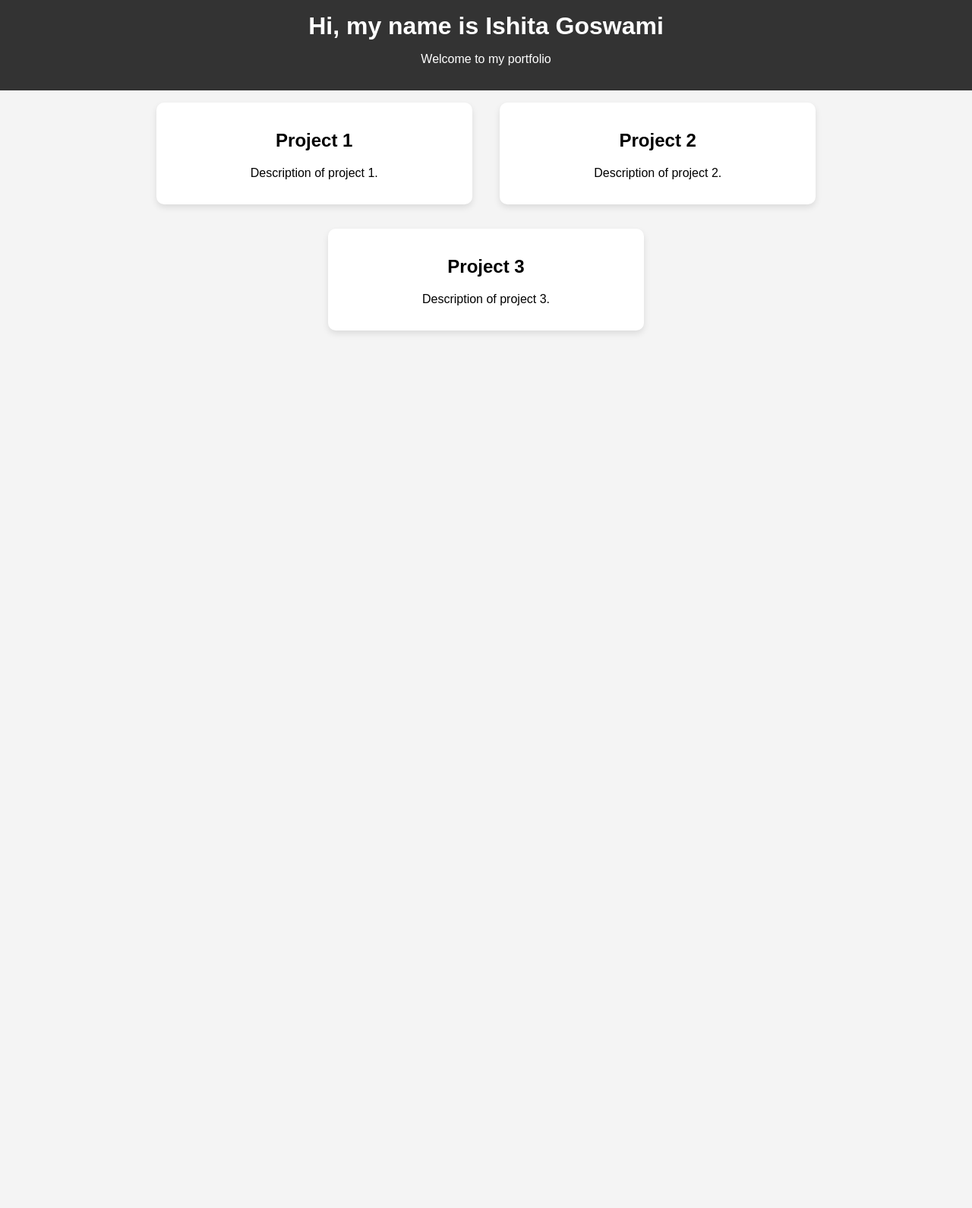
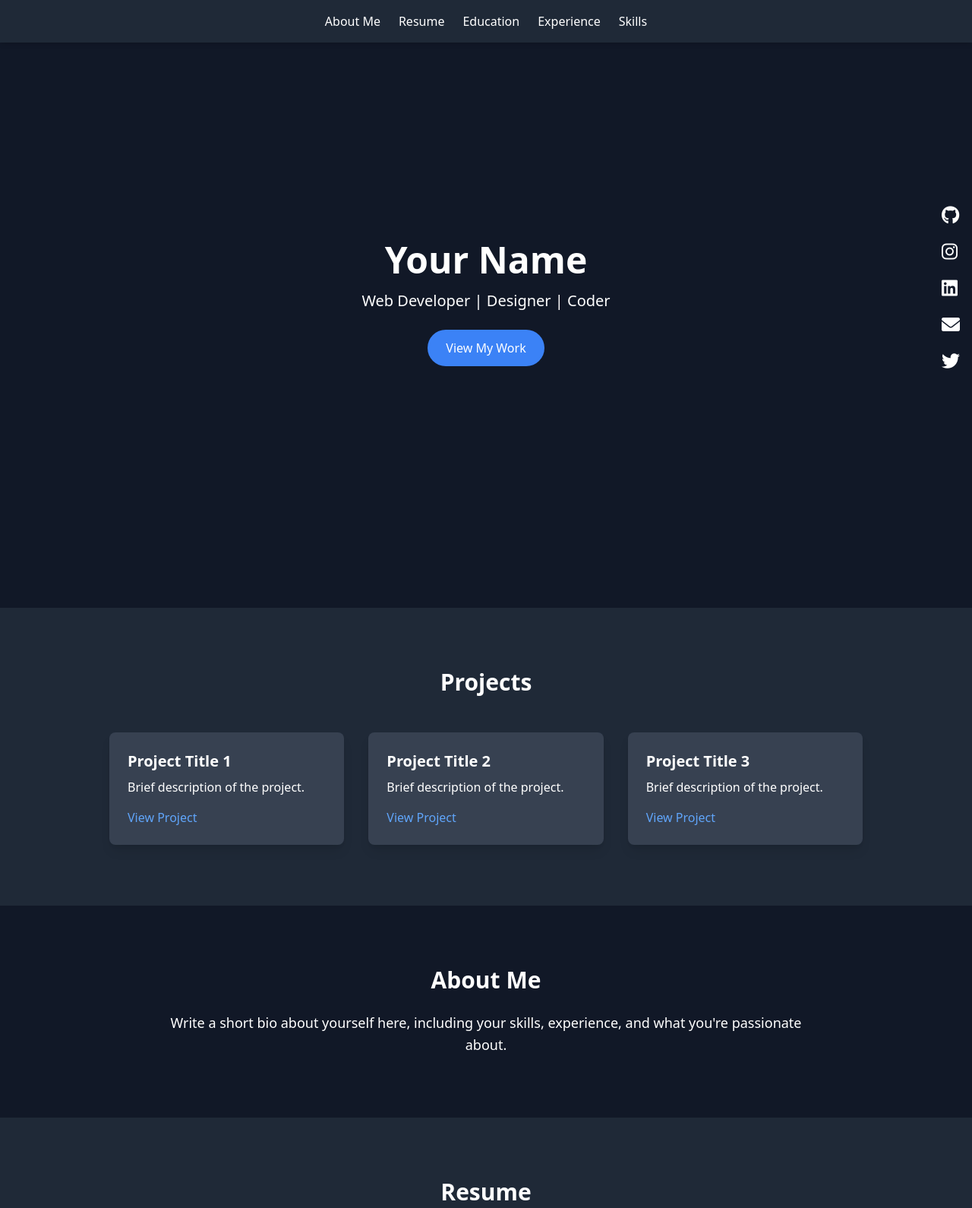
Before and after one commit to ishiigos/ishiigos.github.io, a plain HTML site: page index.html in a window 1280 px wide. Shown: the top 1590 px of the page at 76% size. Before the commit the page ends 800 px from the top, so only its background shows below. Drawn offline with nearby package versions, Linux system fonts and the light colour scheme.

Commit message:
Changes to the website

```diff
--- a/index.html
+++ b/index.html
@@ -1,65 +1,115 @@
 <!DOCTYPE html>
-<html>
+<html lang="en">
 <head>
-    <title>My Portfolio</title>
-    <style>
-        body {
-            font-family: Arial, sans-serif;
-            margin: 0;
-            padding: 0;
-            background-color: #f4f4f4;
-            text-align: center;
-        }
-        header {
-            background-color: #333;
-            color: #fff;
-            padding: 1rem;
-        }
-        h1 {
-            margin: 0;
-        }
-        .portfolio-item {
-            display: inline-block;
-            width: 30%;
-            margin: 1rem;
-            padding: 1rem;
-            background-color: #fff;
-            border-radius: 10px;
-            box-shadow: 0 4px 8px rgba(0, 0, 0, 0.1);
-            transition: transform 0.3s;
-        }
-        .portfolio-item:hover {
-            transform: scale(1.1);
-        }
-        .fade-in {
-            opacity: 0;
-            animation: fadeIn 2s forwards;
-        }
-        @keyframes fadeIn {
-            to {
-                opacity: 1;
-            }
-        }
-    </style>
+    <meta charset="UTF-8">
+    <meta name="viewport" content="width=device-width, initial-scale=1.0">
+    <title>Portfolio Website</title>
+    <script src="https://cdn.tailwindcss.com"></script>
+    <link rel="stylesheet" href="https://cdnjs.cloudflare.com/ajax/libs/font-awesome/6.0.0-beta3/css/all.min.css">
 </head>
-<body>
-    <header>
-        <h1>Hi, my name is Ishita Goswami</h1>
-        <p>Welcome to my portfolio</p>
-    </header>
-    <section class="fade-in">
-        <div class="portfolio-item">
-            <h2>Project 1</h2>
-            <p>Description of project 1.</p>
+<body class="bg-gray-900 text-white font-sans">
+<!-- Navigation Bar -->
+<nav class="fixed w-full bg-gray-800 p-4 shadow-md">
+    <div class="flex justify-center space-x-6">
+        <a href="#about" class="text-white hover:text-blue-400">About Me</a>
+        <a href="#resume" class="text-white hover:text-blue-400">Resume</a>
+        <a href="#education" class="text-white hover:text-blue-400">Education</a>
+        <a href="#experience" class="text-white hover:text-blue-400">Experience</a>
+        <a href="#skills" class="text-white hover:text-blue-400">Skills</a>
+    </div>
+</nav>
+
+<!-- Social Media Sidebar -->
+<div class="fixed top-1/3 right-4 grid grid-rows-5 gap-4">
+    <a href="#" class="text-white text-2xl hover:text-blue-400"><i class="fab fa-github"></i></a>
+    <a href="#" class="text-white text-2xl hover:text-pink-500"><i class="fab fa-instagram"></i></a>
+    <a href="#" class="text-white text-2xl hover:text-blue-600"><i class="fab fa-linkedin"></i></a>
+    <a href="mailto:ishita_goswami@outlook.com" class="text-white text-2xl hover:text-red-500"><i class="fas fa-envelope"></i></a>
+    <a href="#" class="text-white text-2xl hover:text-blue-400"><i class="fab fa-twitter"></i></a>
+</div>
+
+
+<!-- Hero Section -->
+<section class="h-screen flex flex-col justify-center items-center text-center">
+    <h1 class="text-5xl font-bold mb-4">Your Name</h1>
+    <p class="text-xl mb-6">Web Developer | Designer | Coder</p>
+    <a href="#projects" class="px-6 py-3 bg-blue-500 rounded-full hover:bg-blue-600 transition">View My Work</a>
+</section>
+
+<!-- Projects Section -->
+<section id="projects" class="py-20 bg-gray-800">
+    <div class="max-w-5xl mx-auto px-4">
+        <h2 class="text-3xl font-bold text-center mb-12">Projects</h2>
+        <div class="grid grid-cols-1 md:grid-cols-2 lg:grid-cols-3 gap-8">
+            <div class="bg-gray-700 p-6 rounded-lg shadow-lg">
+                <h3 class="text-xl font-semibold mb-2">Project Title 1</h3>
+                <p class="mb-4">Brief description of the project.</p>
+                <a href="#" class="text-blue-400 hover:underline">View Project</a>
+            </div>
+            <div class="bg-gray-700 p-6 rounded-lg shadow-lg">
+                <h3 class="text-xl font-semibold mb-2">Project Title 2</h3>
+                <p class="mb-4">Brief description of the project.</p>
+                <a href="#" class="text-blue-400 hover:underline">View Project</a>
+            </div>
+            <div class="bg-gray-700 p-6 rounded-lg shadow-lg">
+                <h3 class="text-xl font-semibold mb-2">Project Title 3</h3>
+                <p class="mb-4">Brief description of the project.</p>
+                <a href="#" class="text-blue-400 hover:underline">View Project</a>
+            </div>
         </div>
-        <div class="portfolio-item">
-            <h2>Project 2</h2>
-            <p>Description of project 2.</p>
-        </div>
-        <div class="portfolio-item">
-            <h2>Project 3</h2>
-            <p>Description of project 3.</p>
-        </div>
-    </section>
+    </div>
+</section>
+
+<!-- About Section -->
+<section id="about" class="py-20">
+    <div class="max-w-4xl mx-auto px-4 text-center">
+        <h2 class="text-3xl font-bold mb-6">About Me</h2>
+        <p class="text-lg leading-relaxed">
+            Write a short bio about yourself here, including your skills, experience, and what you're passionate about.
+        </p>
+    </div>
+</section>
+
+<!-- Resume Section -->
+<section id="resume" class="py-20 bg-gray-800 text-center">
+    <h2 class="text-3xl font-bold mb-6">Resume</h2>
+    <p>Link to download or view your resume here.</p>
+</section>
+
+<!-- Education Section -->
+<section id="education" class="py-20">
+    <h2 class="text-3xl font-bold text-center mb-6">Education</h2>
+    <p class="text-center">Details about your educational background.</p>
+</section>
+
+<!-- Experience Section -->
+<section id="experience" class="py-20 bg-gray-800 text-center">
+    <h2 class="text-3xl font-bold mb-6">Experience</h2>
+    <p>Details about your professional experiences.</p>
+</section>
+
+<!-- Skills Section -->
+<section id="skills" class="py-20 text-center">
+    <h2 class="text-3xl font-bold mb-6">Skills</h2>
+    <p>List of your key skills and technologies you work with.</p>
+</section>
+
+<!-- Contact Section -->
+<section id="contact" class="py-20 bg-gray-800">
+    <div class="max-w-4xl mx-auto px-4 text-center">
+        <h2 class="text-3xl font-bold mb-6">Contact Me</h2>
+        <form action="https://formspree.io/f/meoekvqn" method="POST" class="space-y-4">
+            <input type="text" name="name" placeholder="Your Name" class="w-full p-3 rounded bg-gray-700 text-white" required>
+            <input type="email" name="email" placeholder="Your Email" class="w-full p-3 rounded bg-gray-700 text-white" required>
+            <textarea name="message" placeholder="Your Message" class="w-full p-3 rounded bg-gray-700 text-white" rows="5" required></textarea>
+            <button type="submit" class="px-6 py-3 bg-blue-500 rounded-full hover:bg-blue-600 transition text-white">Send Message</button>
+        </form>
+    </div>
+</section>
+
+<!-- Footer -->
+<footer class="py-4 bg-gray-900 text-center">
+    <p>&copy; 2025 Your Name. All rights reserved.</p>
+</footer>
 </body>
 </html>
```
Also changed, not shown: 1 other file.
